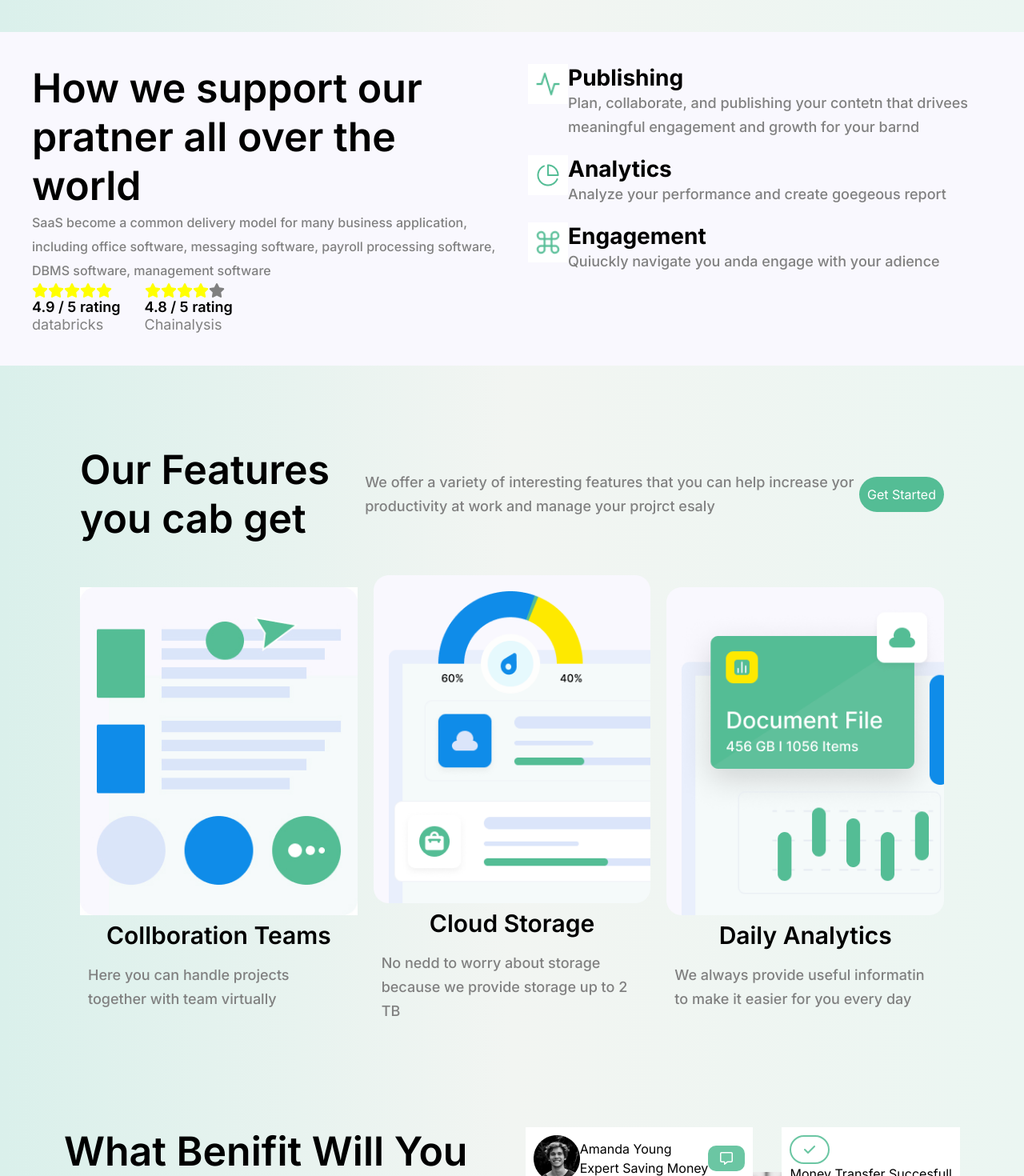
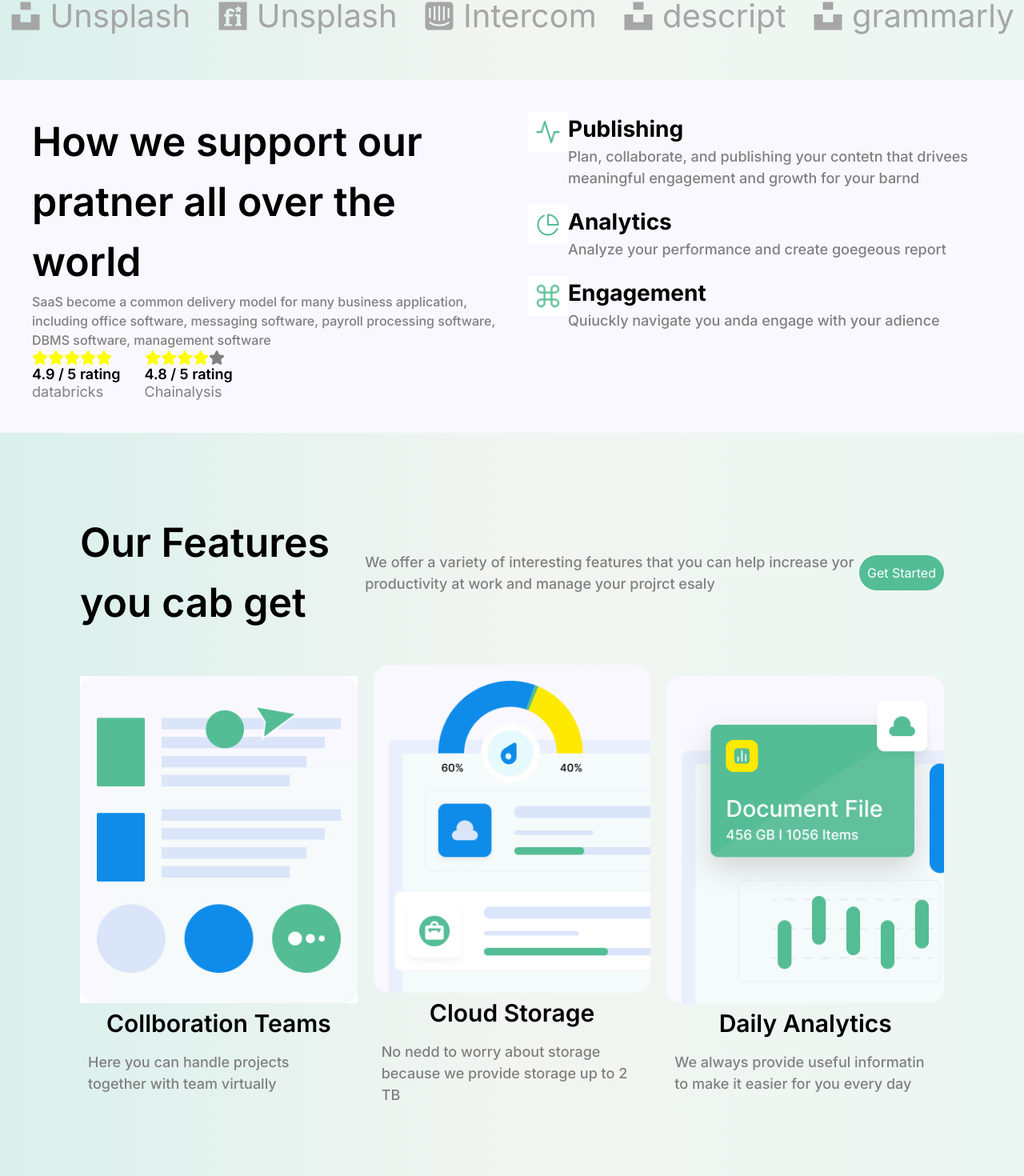
Before and after one commit to Utkarshkumar29/algodiv, a Next.js app: page / in a window 1280 px wide. Shown: the part 1160-2630 px from the top of the page at 80% size. Built offline with nearby package versions, Linux system fonts and the light colour scheme.

Commit message:
third commit

```diff
--- a/src/components/footer/index.jsx
+++ b/src/components/footer/index.jsx
@@ -20,7 +20,7 @@ const Footer=()=>{
                 <div className={styled.people}>
                     <p>People are Saying About DoWhith</p>
                     <p>Everything you need to accept to payment and grow your money of manage anywhere on planet</p>
-                    <Image src={image7} alt="Error"/>
+                    <Image src={image7} alt="Error" className={styled.image}/>
                     <p>I am very helped by this E-wallet application , my days are very easy to use this application and its very helpful in my life , even I can pay a short time 😍</p>
                     <p>_ Aria Zinanrio</p>
                     <div className={styled.images}>
--- a/src/styles/feature.module.css
+++ b/src/styles/feature.module.css
@@ -5,6 +5,10 @@
     display: flex;
     flex-direction: column;
     padding: 80px;
+
+    @media (max-width:426px){
+        padding: 20px;
+    }
 }
 
 .box1{
@@ -17,30 +21,40 @@
     @media (max-width:1200px) {
         flex-direction: column;
     }
+
+    @media (max-width:426px){
+        gap: 10px;
+    }
 }
 
 .heading{
     font-size: 50px;
     font-weight: 600;
-    line-height: 61px;
-    letter-spacing: 0em;
     text-align: left;
 
     @media (max-width:1200px) {
         text-align: center;
+    }
+
+    @media (max-width:426px){
+        font-size: 25px;
+        width: 300px;
     }
 }
 
 .description{
     font-size: 18px;
     font-weight: 500;
-    line-height: 30px;
-    letter-spacing: 0em;
     text-align: left;
     color: gray;
 
     @media (max-width:1200px) {
         text-align: center;
+    }
+
+    @media (max-width:426px){
+        font-size: 12px;
+        width: 300px;
     }
 }
 
@@ -71,19 +85,24 @@
     text-align: left;
     padding: 10px;
 
-    @media (max-width:376px) {
+    @media (max-width:426px) {
         font-size: 25px;
+        text-align: center;
     }
 }
 
 .featDescription{
     font-size: 18px;
     font-weight: 500;
-    line-height: 30px;
-    letter-spacing: 0em;
     text-align: left;
     color: gray;
     padding: 10px;
+
+    @media (max-width:426px){
+        text-align: center;
+        font-size: 12px;
+        padding: 5px;
+    }
 }
 
 .box{
@@ -104,6 +123,11 @@
         display: flex;
         flex-direction: column;
     }
+
+    @media (max-width:426px){
+        margin-top: 40px;
+        gap: 20px;
+    }
 }
 
 .tickWrapper{
@@ -120,6 +144,7 @@
     display: flex;
     flex-direction: column;
     gap: 30px;
+    flex: 1;
 }
 
 .tick{
@@ -129,7 +154,8 @@
 
 .imageContainer {
     position: relative;
-    padding: 5%;
+    width: 100%;
+    flex: 1;
 
     @media (max-width: 1200px) {
         display: flex;
@@ -139,61 +165,65 @@
     }
 }
 
-.styled {
-    box-sizing: border-box;
-  }
-
-  .imageContainer {
-    position: relative;
-  }
-
 .expert {
     position: absolute;
-    top: 0;
-    left: 0;
+    top: 10px;
+    left: 10px;
+    color: black;
+    background-color: white;
     display: flex;
+    justify-content: center;
     align-items: center;
-    background-color: #fff;
     padding: 10px;
+    border-radius: 20px;
+    gap: 10px;
 }
 
 .money {
     position: absolute;
-    top: 0;
-    right: 0;
-    background-color: #fff;
+    bottom: 10px;
+    left: -100px;
+    color: black;
+    background-color: white;
+    border-radius: 20px;
+    display: flex;
+    justify-content: center;
+    align-items: center;
     padding: 10px;
 }
 
 .dollar {
     position: absolute;
-    bottom: 0;
-    left: 0;
-    background-color: #fff;
+    top: 100px;
+    right: 100px;
+    color: black;
+    background-color: white;
+    border-radius: 20px;
     padding: 10px;
 }
 
-  .float {
+.float{
     position: absolute;
-    bottom: 0;
-    right: 0;
-    background-color: #fff;
-    padding: 10px;
+    bottom: 150px;
+    left: -80px;
+    transform: rotate(-30deg);
 }
 
-  @media only screen and (max-width: 768px) {
+.expert:nth-child(3){
+    background-color: red;
+}
+
+@media (max-width: 768px) {
     .expert, .money, .dollar, .float {
       position: static;
       width: 100%;
-      margin-bottom: 10px;
+      text-align: center;
+      transform: rotate(0deg);
+      margin: 5px;
+      justify-content: space-evenly;
+      max-width: 300px;
+      width: 100%;
     }
-  }
-
-
-.graph {
-    display: flex;
-    align-items: center;
-    gap: 2%;
 }
 
 
@@ -203,6 +233,10 @@
     justify-content: center;
     flex-direction: column;
     align-items: center;
+
+    @media (max-width:426px){
+        gap: 10px;
+    }
 }
 
 .button{
@@ -234,12 +268,6 @@
 
     @media (max-width:880px) {
         justify-content: center;
-    }
-}
-
-.box5 div:nth-child(3){
-    @media (max-width:880px) {
-        margin-top: 100px;
     }
 }
 
@@ -286,9 +314,9 @@
     top: 100px;
     left: 140px;
 
-    @media (max-width:376px) {
-        top: 140px;
-        left: 100px;
+    @media (max-width:426px) {
+        top: 80px;
+        left: 150px;
     }
 }
 
@@ -343,11 +371,6 @@
     letter-spacing: 0em;
 }
 
-.proInfo p:nth-child(){
-    margin-right: 20px;
-}
-
-
 .proInfo p:nth-child(4){
     font-size: 50px;
     font-weight: 600;
@@ -378,6 +401,7 @@
     margin-top: 40px;
     color: black;
     z-index: 100;
+    text-align: left;
 }
 
 .pro button{
--- a/src/styles/footer.module.css
+++ b/src/styles/footer.module.css
@@ -6,6 +6,10 @@
     display: flex;
     flex-direction: column;
     padding: 50px;
+
+    @media (max-width:426px) {
+        padding: 10px;
+    }
 }
 
 .box1{
@@ -22,17 +26,25 @@
 .people{
     color: white;
     flex: 1;
+
+    @media (max-width:426px) {
+        display: flex;
+        flex-direction: column;
+        gap: 20px;
+    }
 }
 
 .people p:nth-child(1){
     font-size: 50px;
     font-weight: 600;
-    line-height: 61px;
-    letter-spacing: 0em;
     text-align: left;
 
     @media (max-width:900px){
         text-align: center;
+    }
+
+    @media (max-width:426px) {
+        font-size: 25px;
     }
 }
 
@@ -49,6 +61,12 @@
 
     @media (max-width:900px){
         text-align: center;
+    }
+}
+
+.image{
+    @media (max-width:900px) {
+        margin: 0 auto;
     }
 }
 
@@ -82,6 +100,11 @@
     background: rgba(34, 41, 56, 1);
     padding: 60px;
     width: 100%;
+
+    @media (max-width:426px) {
+        padding: 10px;
+        text-align: center;
+    }
 }
 
 .label{
@@ -99,11 +122,7 @@
 }
 
 .form input{
-    padding: 10px;
-}
-
-.form label{
-    text-align: left;
+    width: 100%;
 }
 
 .form button{
@@ -227,6 +246,10 @@
         justify-content: space-evenly;
         align-items: center;
     }
+
+    @media (max-width:426px) {
+        padding: 5px;
+    }
 }
 
 .options p{
--- a/src/styles/navbar.module.css
+++ b/src/styles/navbar.module.css
@@ -55,9 +55,11 @@
     display: none;
 
     @media (max-width:755px) {
-        display: block;
         width: 40px;
         height: 40px;
+        display: flex;
+        justify-content: center;
+        align-items: center;
     }
 }
 
--- a/src/styles/support.module.css
+++ b/src/styles/support.module.css
@@ -14,30 +14,41 @@
 .box1{
     flex: 1;
     padding: 20px;
+
+    @media (max-width:426px){
+        padding: 5px;
+        display: flex;
+        flex-direction: column;
+        gap: 10px;
+    }
 }
 
 .box1Heading{
     font-size: 50px;
     font-weight: 600;
-    line-height: 61px;
-    letter-spacing: 0em;
     text-align: left;
 
     @media (max-width:755px) {
         text-align: center;
+    }
+
+    @media (max-width:426px){
+        font-size: 30px;
     }
 }
 
 .description{
     font-size: 16px;
     font-weight: 500;
-    line-height: 30px;
-    letter-spacing: 0em;
     text-align: left;
     color: gray;
 
     @media (max-width:755px) {
         text-align: center;
+    }
+
+    @media (max-width:426px){
+        font-size: 11px;
     }
 }
 
@@ -87,23 +98,31 @@
 .features{
     display: flex;
     padding-bottom: 20px;
+
+    @media (max-width:426px){
+        gap: 10px;
+    }
 }
 
 .featHeading{
     font-size: 28px;
     font-weight: 700;
-    line-height: 34px;
-    letter-spacing: 0em;
     text-align: left;
+
+    @media (max-width:426px){
+        font-size: 20px;
+    }
 }
 
 .featDescription{
     font-size: 18px;
     font-weight: 500;
-    line-height: 30px;
-    letter-spacing: 0em;
     text-align: left;
     color: gray;
+
+    @media (max-width:426px){
+        font-size: 12px;
+    }
 }
 
 .image{
--- a/src/views/intro/index.jsx
+++ b/src/views/intro/index.jsx
@@ -27,7 +27,7 @@ const Intro=()=>{
                 </div>
                 <div className={styled.box2}>
                     <Image src={image1} alt="Error"/>
-                    <Image src={image2} alt="Error" style={{width:"146px",height:"188px",position:"absolute",top:"300px",right:"10px"}}/>
+                    <Image src={image2} alt="Error" style={{width:"146px",height:"188px",position:"absolute",top:"300px",right:"10px"}} className={styled.image2}/>
                     <div className={styled.dollar}>
                         <p>Total Income</p>
                         <div className={styled.graph}>
```
Also changed, not shown: src/styles/intro.module.css (+68 -3 lines). Lines whose indentation alone changed are shown as unchanged.
